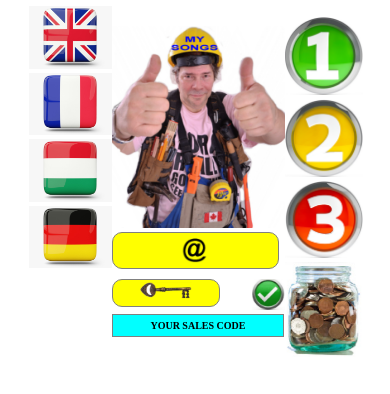
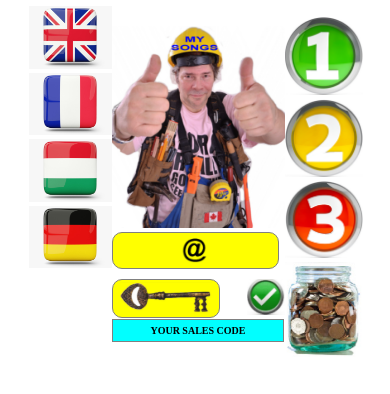
Before and after one commit to Muhammad-Samiullah/Frontend4, a plain HTML site: page index.html in a window 390 px wide. Shown: the part 118-512 px from the top of the page. Drawn offline with Linux system fonts and the light colour scheme.

Commit message:
I think final changes

```diff
--- a/style.css
+++ b/style.css
@@ -182,9 +182,10 @@
         padding: 2px;
     }
     .key-div img {
-        max-width: 50%;
+        vertical-align: middle;
+        max-width: 90%;
     }
     .tick img {
-        max-width: 50%;
+        max-width: 58%;
     }
 }
```
